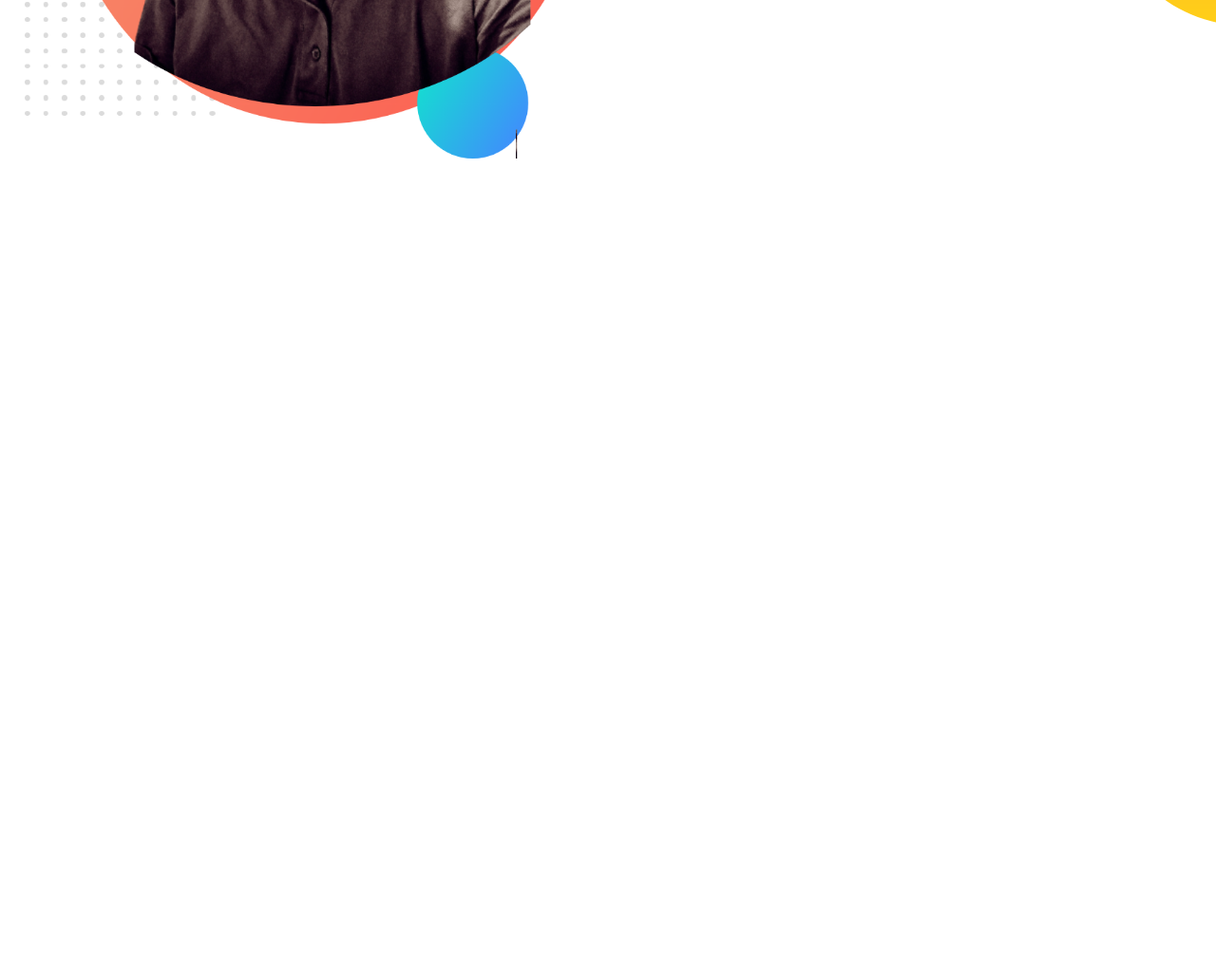
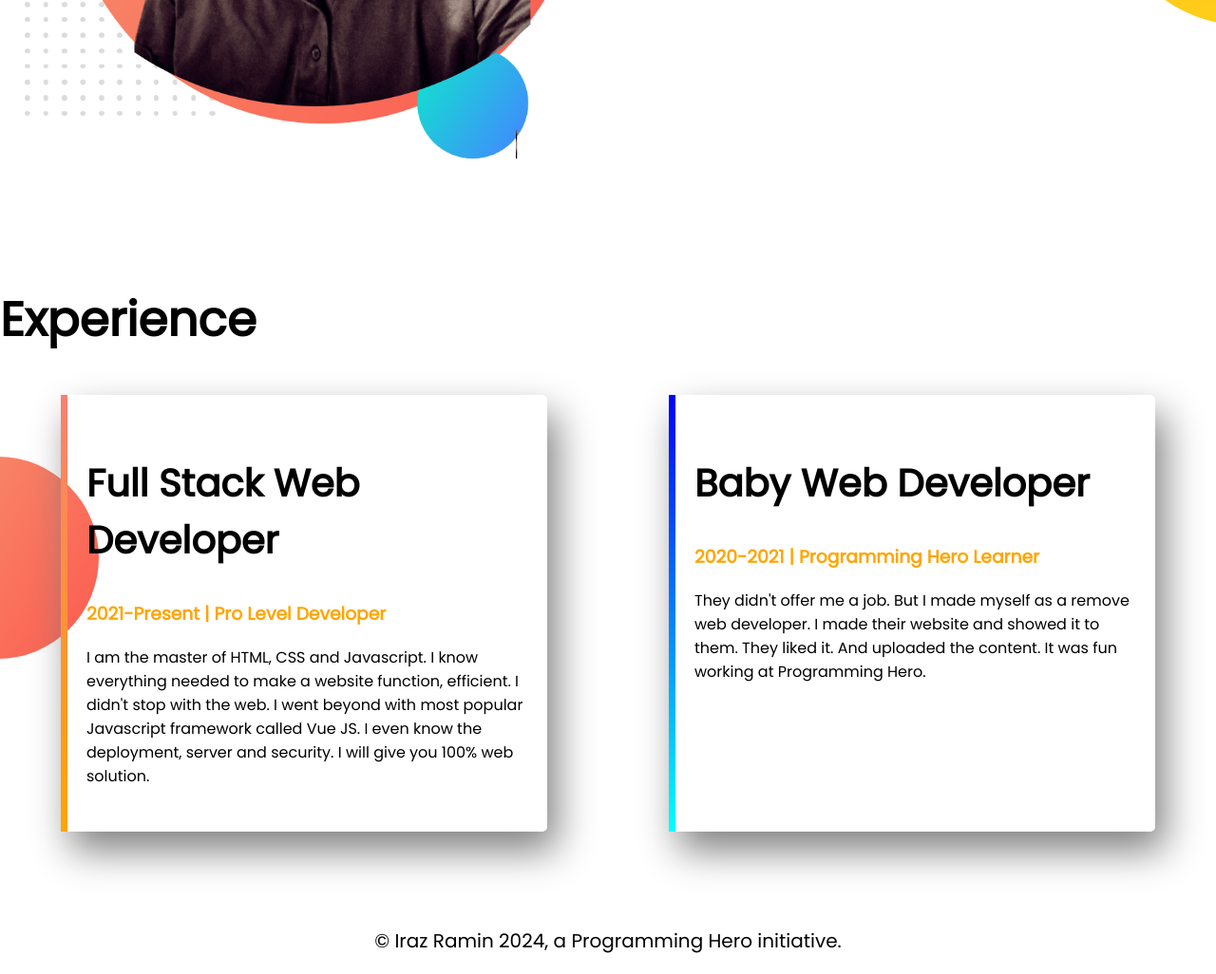
Before and after one commit to irazramin/developer-portfolio, a plain HTML site: page index.html in a window 1280 px wide. Shown: the part 1186-2212 px from the top of the page at 95% size. Before the commit the page ends 1486 px from the top, so only its background shows below. Drawn offline with Linux system fonts and the light colour scheme.

Commit message:
experience and footer added

```diff
--- a/index.html
+++ b/index.html
@@ -40,7 +40,7 @@
         <img src="/image/my-pic-with-bg.png" alt="" />
       </div>
 
-      <div class="half-width">
+      <div st class="half-width">
         <h1>Dream Big</h1>
         <h3>Become a web developer</h3>
         <p>
@@ -51,5 +51,36 @@
         <a class="link-btn" href="#" target="_blank">Download Resume</a>
       </div>
     </section>
+
+    <section class="experience-area">
+      <h1>Experience</h1>
+      <div class="experience-items">
+        <div id="full-stack" class="exp-item">
+          <h2>Full Stack Web Developer</h2>
+          <h3 class="orange-color">2021-Present | Pro Level Developer</h3>
+          <p>
+            I am the master of HTML, CSS and Javascript. I know everything
+            needed to make a website function, efficient. I didn't stop with the
+            web. I went beyond with most popular Javascript framework called Vue
+            JS. I even know the deployment, server and security. I will give you
+            100% web solution.
+          </p>
+        </div>
+        <div id="baby-web" class="exp-item">
+          <h2>Baby Web Developer</h2>
+          <h3 class="orange-color">2020-2021 | Programming Hero Learner</h3>
+          <p>
+            They didn't offer me a job. But I made myself as a remove web
+            developer. I made their website and showed it to them. They liked
+            it. And uploaded the content. It was fun working at Programming
+            Hero.
+          </p>
+        </div>
+      </div>
+    </section>
+
+    <footer>
+        © Iraz Ramin 2024, a Programming Hero initiative.
+    </footer>
   </body>
 </html>
--- a/style.css
+++ b/style.css
@@ -9,8 +9,12 @@ h1 {
 
 }
 
-section{
-margin-bottom: 100px;
+h2 {
+    font-size: 40px;
+}
+
+section {
+    margin-bottom: 100px;
 }
 
 .orange-color {
@@ -52,3 +56,40 @@ margin-bottom: 100px;
     background-position: right;
     background-repeat: no-repeat;
 }
+
+.experience-area {
+    background-image: url(image/exp-bg.png);
+    background-repeat: no-repeat;
+    background-position: left;
+}
+
+.experience-items {
+    display: flex;
+
+}
+
+.exp-item {
+    width: 40%;
+    margin-left: 5%;
+    margin-right: 5%;
+    box-shadow: 10px 20px 40px gray;
+    padding: 30px 20px;
+    border-radius: 5px;
+}
+
+#full-stack {
+    border-left: 7px solid;
+    border-image: linear-gradient(salmon, orange);
+    border-image-slice: 1;
+}
+#baby-web {
+    border-left: 7px solid;
+    border-image: linear-gradient(blue, cyan);
+    border-image-slice: 1;
+}
+
+footer{
+    text-align: center;
+    font-size: 20px;
+    margin-bottom: 20px;
+}
```
